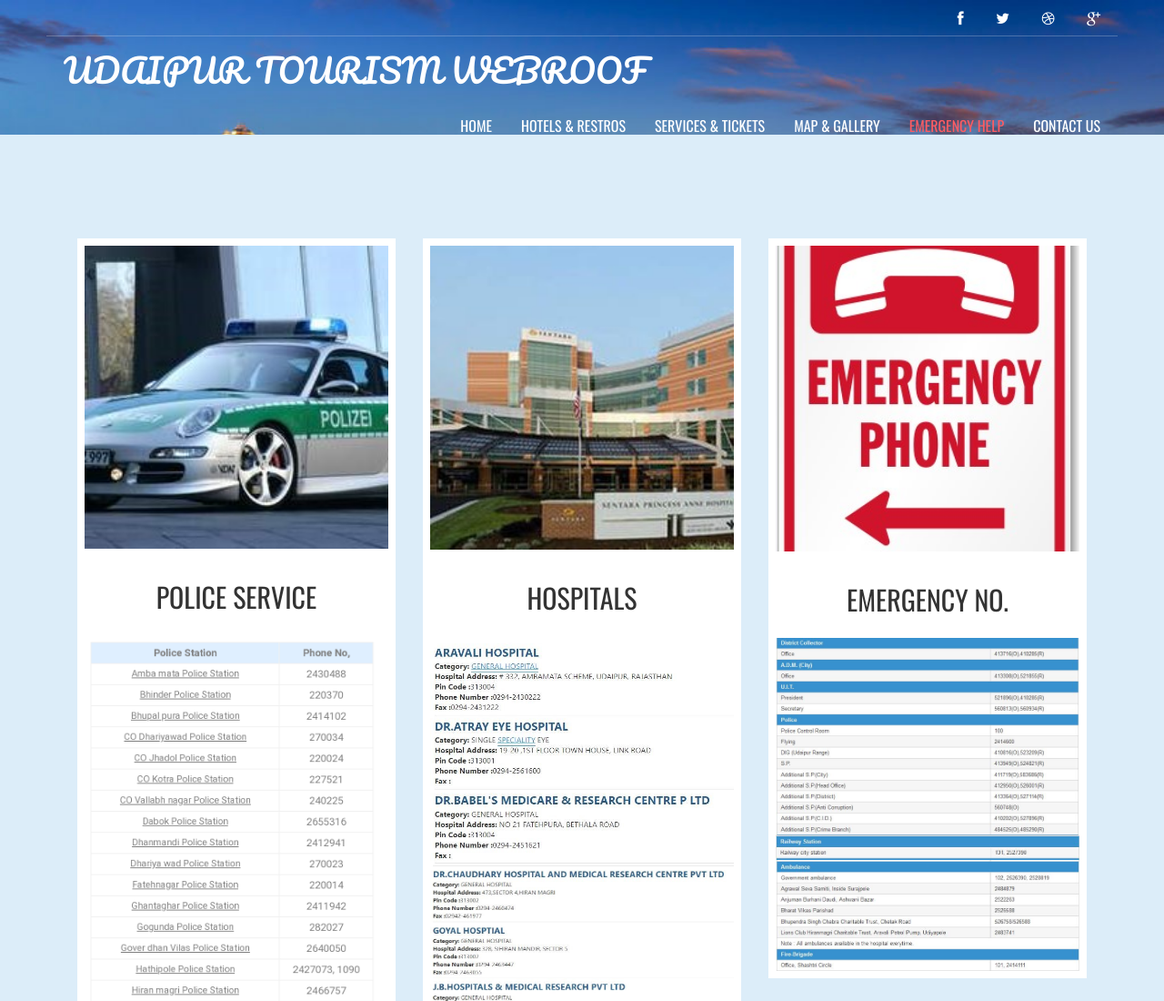
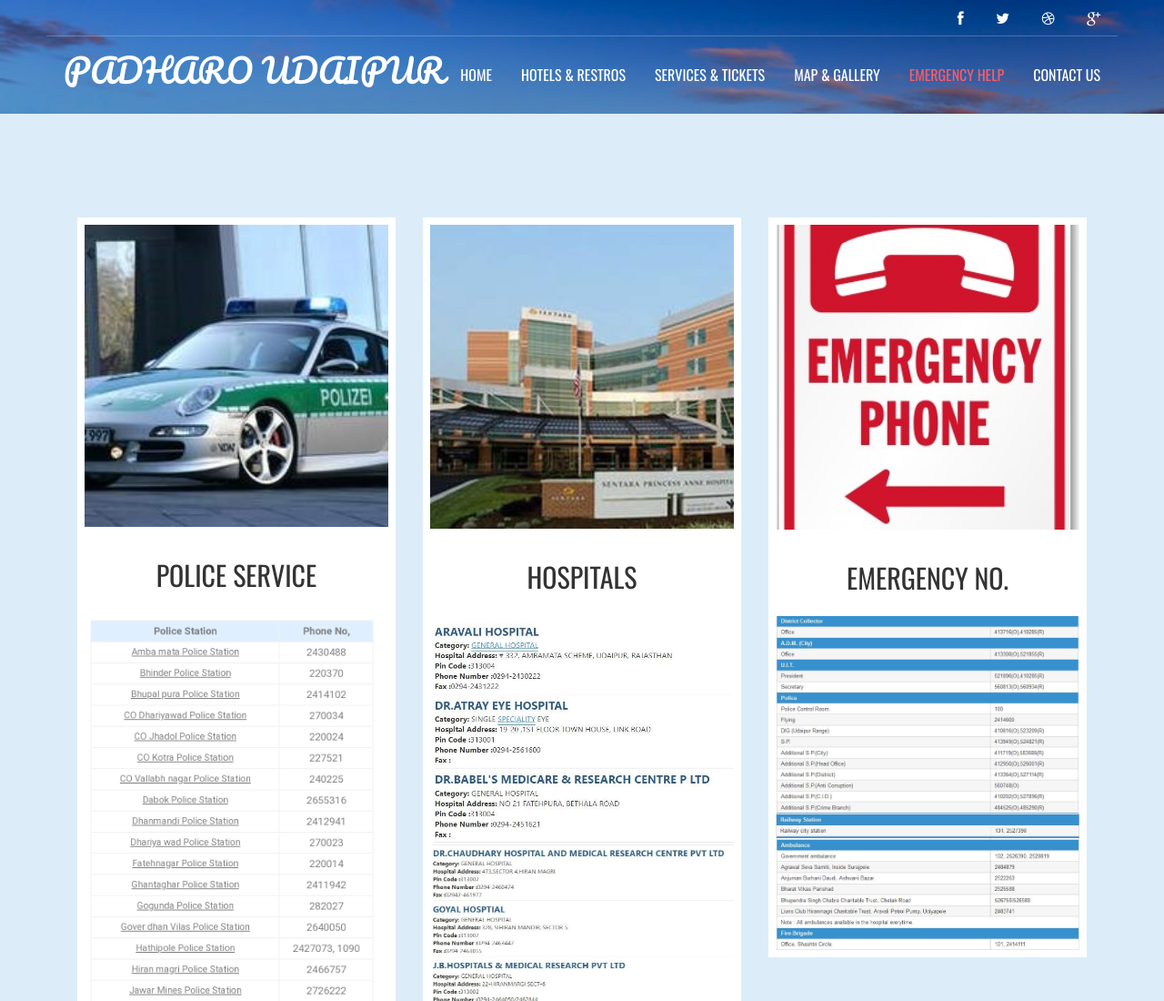
Before and after one commit to kartikay21/PADHARO-UDAIPUR, a plain HTML site: page Spartans/contact.html in a window 1280 px wide. Shown: the top 1100 px of the page at 91% size. Drawn offline with nearby package versions, Linux system fonts and the light colour scheme.

Commit message:
Update contact.html

```diff
--- a/Spartans/contact.html
+++ b/Spartans/contact.html
@@ -45,7 +45,7 @@
 			<div class="container">
 				<div class="logo">
 					<h1>
-						<a href="index.html">UDAIPUR TOURISM WEBROOF</a>
+						<a href="index.html">PADHARO UDAIPUR</a>
 					</h1>
 				</div>
 				<div class="top-nav">
```
